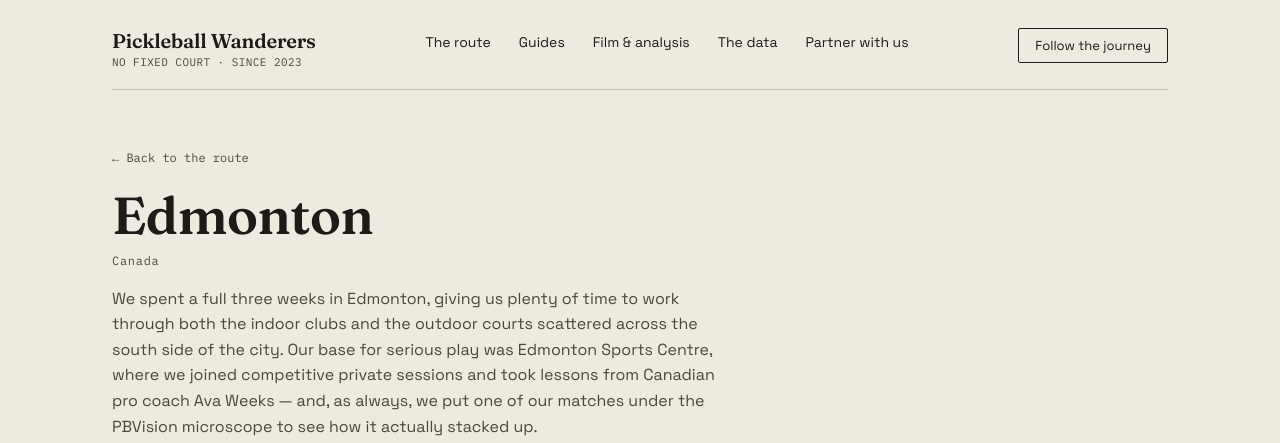
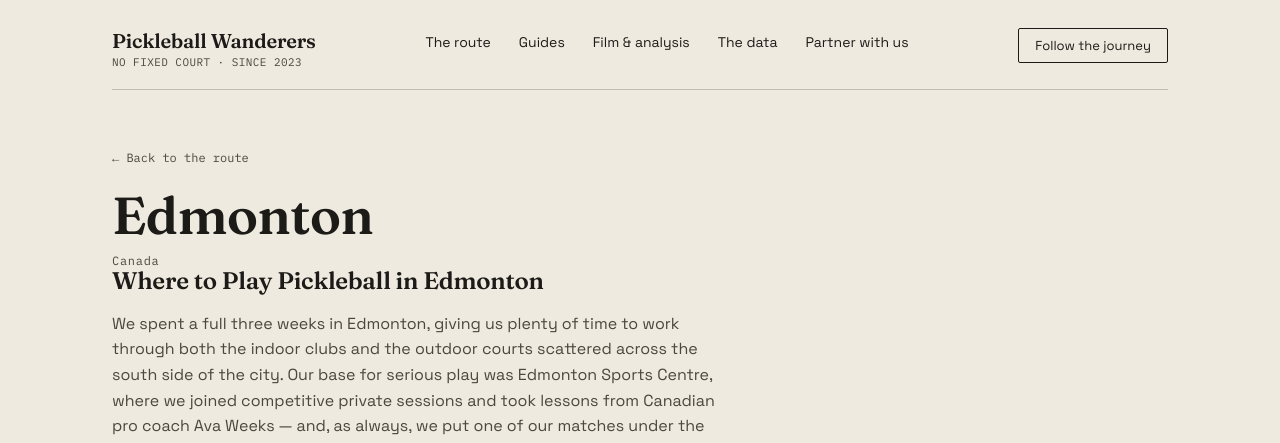
Before and after one commit to davemroberts-hub/pickleball-wanderers, a plain HTML site: page edmonton.html in a window 1280 px wide. Shown: the top 443 px of the page. Drawn offline with Linux system fonts and the light colour scheme.

Commit message:
Add files via upload

```diff
--- a/edmonton.html
+++ b/edmonton.html
@@ -100,6 +100,7 @@
     <a class="breadcrumb" href="../index.html#route">← Back to the route</a>
     <h1>Edmonton</h1>
     <span class="country-tag">Canada</span>
+    <h2>Where to Play Pickleball in Edmonton</h2>
     <p class="summary">We spent a full three weeks in Edmonton, giving us plenty of time to work through both the indoor clubs and the outdoor courts scattered across the south side of the city. Our base for serious play was Edmonton Sports Centre, where we joined competitive private sessions and took lessons from Canadian pro coach Ava Weeks — and, as always, we put one of our matches under the PBVision microscope to see how it actually stacked up.</p>
     <img class="hero-img" src="../images/edmonton-sportscentre.jpg" alt="Dave and Louise at Edmonton Sports Centre">
   </section>
```
Also changed, not shown: boston.html (+1 -0 lines).
